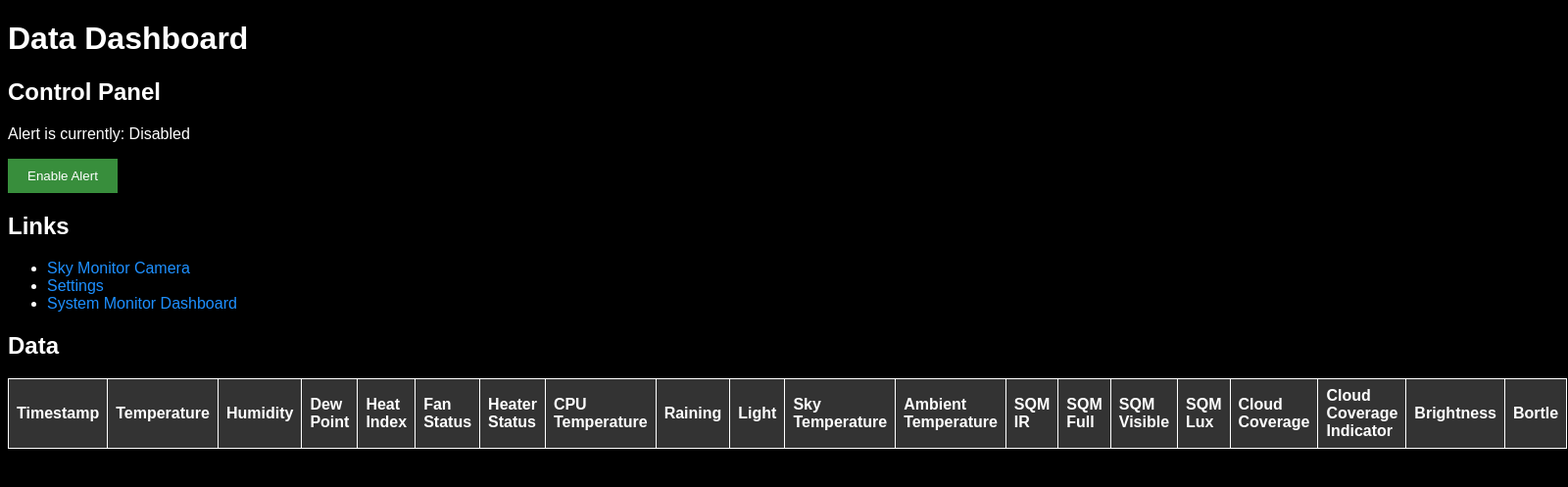
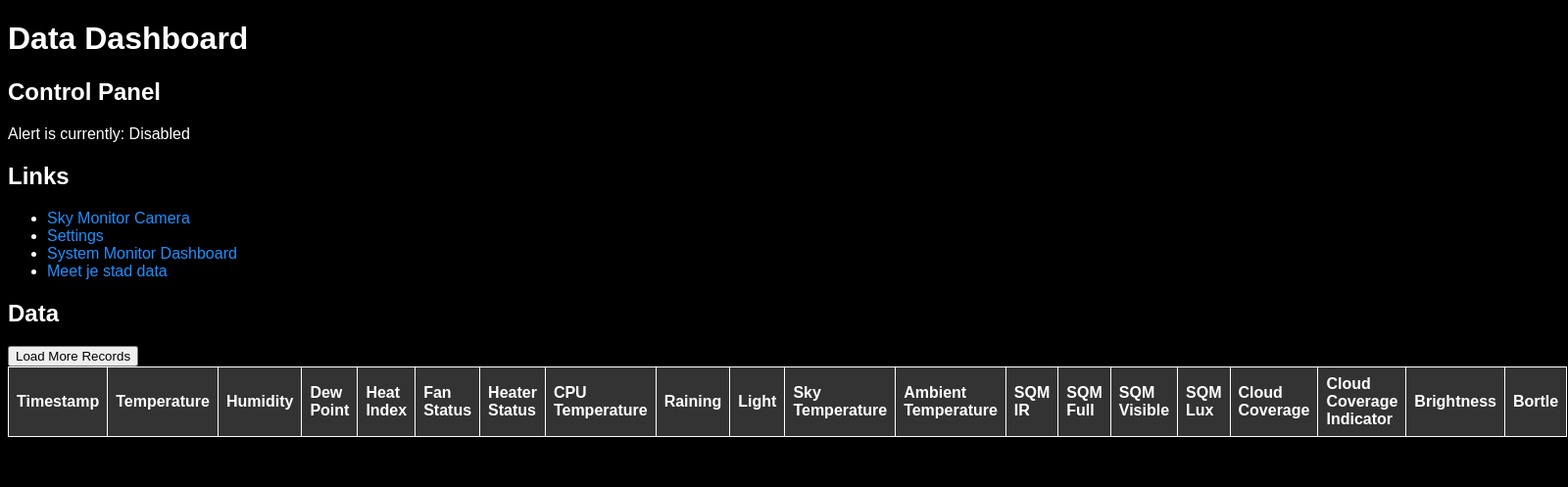
Before and after one commit to robertrongen/WeatherMonitor, a Flask app: page / in a window 1600 px wide. Shown: the top 497 px of the page at 98% size. Run offline with Flask 3, Linux system fonts and the light colour scheme; data that the repository does not hold is empty.

Commit message:
adjusted table and added button and vue

```diff
--- a/app.py
+++ b/app.py
@@ -112,10 +112,19 @@
     # Format it in a way that's compatible with your database's timestamp format
     formatted_time_threshold = time_threshold.strftime('%Y-%m-%d %H:%M:%S')
     # Execute a query that selects entries newer than 24 hours ago
-    c.execute('SELECT * FROM metrics WHERE timestamp >= ? ORDER BY timestamp DESC', (formatted_time_threshold,))
-    data = c.fetchall()
+    # c.execute('SELECT * FROM metrics WHERE timestamp >= ? ORDER BY timestamp DESC', (formatted_time_threshold,))
+    c.execute('SELECT * FROM metrics ORDER BY timestamp DESC LIMIT 10')
+    data = [dict(row) for row in c.fetchall()]
     conn.close()
+    return jsonify(data)
 
+@app.route('/load-more')
+def load_more():
+    conn = get_db_connection()
+    c = conn.cursor()
+    c.execute('SELECT * FROM metrics ORDER BY timestamp DESC LIMIT 100 OFFSET 10')  # Adjust OFFSET based on initial data load
+    data = [dict(row) for row in c.fetchall()]
+    conn.close()
     return jsonify(data)
 
 @app.route('/logs/<string:log_name>')
--- a/templates/index.html
+++ b/templates/index.html
@@ -6,6 +6,7 @@
     <link rel="icon" type="image/ico" href="{{ url_for('static', filename='favicon.ico') }}">
     <title>Data Dashboard</title>
     <script src="https://cdn.jsdelivr.net/npm/vue@2.6.14/dist/vue.min.js"></script>
+    <script src="https://cdn.jsdelivr.net/npm/axios/dist/axios.min.js"></script>
     <style>
         body { background-color: #000000; color: #FFFFFF; font-family: Arial, sans-serif; }
         table { border-collapse: collapse; color: #FFFFFF; width: 100%;}
@@ -18,8 +19,13 @@
 </head>
 <body>
     <div id="app"> <!-- Ensure Vue controls this part of the DOM -->
+        <div v-if="statusMessage" class="alert" :class="{'alert-success': isSuccess, 'alert-error': !isSuccess}">
+            [[ statusMessage ]]
+        </div>
+        <div>
             <h1>Data Dashboard</h1>
             <h2>Control Panel</h1>
+        </div>
         <div>
             {% with messages = get_flashed_messages(with_categories=true) %}
                 {% if messages %}
@@ -32,12 +38,12 @@
             {% if alert_active %}
                 <p>Alert is currently: Enabled</p>
                 <form action="{{ url_for('disable_alert') }}" method="post">
-                    <button type="submit" style="background-color: #d32f2f; color: white; border: none; padding: 10px 20px; cursor: pointer;">Disable Alert</button>
+                    <button type="submit" v-if="alertActive" style="background-color: #d32f2f; color: white; border: none; padding: 10px 20px; cursor: pointer;">Disable Alert</button>
                 </form>
             {% else %}
                 <p>Alert is currently: Disabled</p>
                 <form action="{{ url_for('enable_alert') }}" method="post">
-                    <button type="submit" style="background-color: #388e3c; color: white; border: none; padding: 10px 20px; cursor: pointer;">Enable Alert</button>
+                    <button type="submit" v-else style="background-color: #388e3c; color: white; border: none; padding: 10px 20px; cursor: pointer;">Enable Alert</button>
                 </form>
             {% endif %}
         </div>
@@ -47,9 +53,12 @@
                 <li><a href="http://allsky.local/allsky/index.php">Sky Monitor Camera</a></li>
                 <li><a href="/settings">Settings</a></li>
                 <li><a href="/dashboard">System Monitor Dashboard</a></li>
+                <li><a href="https://meetjestad.net/data/sensors_recent.php?sensors=580">Meet je stad data</a></li>
             </ul>
+        </div>
+        <div>
             <h2>Data</h1>
-        </div>
+            <button @click="loadMore" :disabled="isLoading">Load More Records</button>
             <table>
                 <thead>
                     <tr>
@@ -101,13 +110,67 @@
                 </tbody>
             </table>
         </div>
-
+    </div>
     <script>
         var app = new Vue({
             el: '#app',
-            delimiters: ['[[', ']]'], // Custom delimiters for Vue
+            delimiters: ['[[', ']]'],
             data: {
-                rows: {{ data|tojson|safe }}
+                rows: [],
+                statusMessage: '',
+                isSuccess: true,
+                isLoading: false,
+                alertActive: false // Assuming this is controlled by your server-side flag
+            },
+            methods: {
+                loadMore() {
+                    this.isLoading = true;
+                    fetch('/load-more')
+                        .then(response => response.json())
+                        .then(data => {
+                            this.rows = this.rows.concat(data);
+                            this.statusMessage = 'More records loaded successfully.';
+                            this.isSuccess = true;
+                        })
+                        .catch(error => {
+                            this.statusMessage = 'Error loading more data.';
+                            this.isSuccess = false;
+                            console.error('Error:', error);
+                        })
+                        .finally(() => this.isLoading = false);
+                },
+                toggleAlert() {
+                    this.isLoading = true;
+                    const actionUrl = this.alertActive ? '/disable-alert' : '/enable-alert';
+                    fetch(actionUrl, { method: 'POST' })
+                        .then(response => {
+                            if (response.ok) {
+                                this.alertActive = !this.alertActive;
+                                this.statusMessage = this.alertActive ? 'Alert enabled.' : 'Alert disabled.';
+                                this.isSuccess = true;
+                            } else {
+                                throw new Error('Failed to toggle alert status.');
+                            }
+                        })
+                        .catch(error => {
+                            this.statusMessage = 'Error toggling alert status.';
+                            this.isSuccess = false;
+                            console.error('Error:', error);
+                        })
+                        .finally(() => this.isLoading = false);
+                },
+                fetchData() {
+                    fetch('/data')
+                        .then(response => response.json())
+                        .then(data => {
+                            this.rows = data;
+                        })
+                        .catch(error => console.error('Error loading the data:', error));
+                }
+            },
+            mounted() {
+                this.fetchData(); // Fetch initial data
+                setInterval(this.fetchData, 120000); // Refresh data every 2 minutes
             }
         });
         </script>
```
Also changed, not shown: 1 other file. Lines whose indentation alone changed are shown as unchanged.
